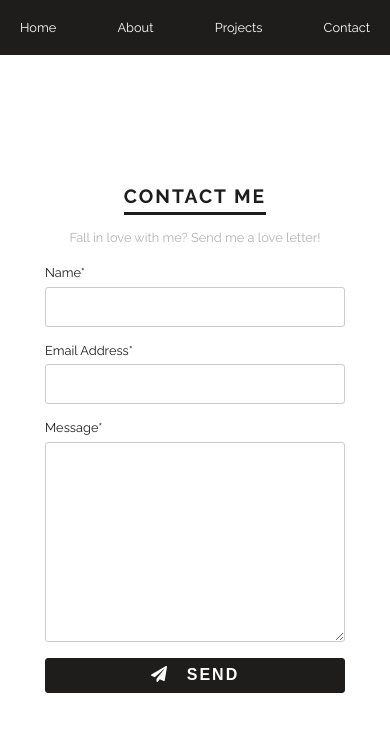
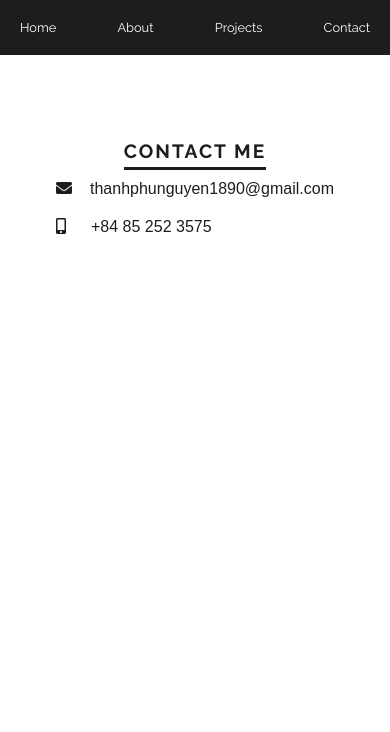
Before and after one commit to TDAK1509/portfolio-phu, a Vue app: page /contact in a window 390 px wide. Shown: the top 732 px of the page. Built offline with nearby package versions, Linux system fonts and the light colour scheme.

Commit message:
refactor: contact

```diff
--- a/src/components/TheContactModal.vue
+++ /dev/null
@@ -1,94 +0,0 @@
-<template>
-    <div class="modal-container" ref="modal" @click="onModalClick">
-        <div class="modal exclude">
-            <span class="text exclude">Thank you for your love letter!</span>
-            <button class="close exclude" type="button" @click="closeModal">+</button>
-        </div>
-    </div>
-</template>
-
-<script>
-export default {
-    name: "TheContactModal",
-
-    methods: {
-        closeModal() {
-            this.$emit("close");
-        },
-
-        onModalClick(event) {
-            if (!event.target.classList.contains("exclude")) {
-                this.closeModal();
-            }
-        }
-    }
-};
-</script>
-
-<style lang="scss" scoped>
-.modal-container {
-    height: 100vh;
-    width: 100%;
-    background: rgba(0, 0, 0, 0.4);
-    display: flex;
-    justify-content: center;
-    align-items: center;
-    position: absolute;
-    top: 0;
-    left: 0;
-    animation: fadeIn 200ms ease-in;
-
-    .modal {
-        box-sizing: border-box;
-        background: #fff;
-        padding: 20px 40px;
-        line-height: 2rem;
-        border-radius: 4px;
-        box-shadow: 10px 10px 10px 0 #000;
-        text-align: center;
-        display: flex;
-        justify-content: center;
-        align-items: center;
-        position: relative;
-        animation: scaleIn 200ms ease-in;
-
-        .close {
-            border: none;
-            background: none;
-            font-size: 2rem !important;
-            letter-spacing: 0;
-            position: absolute;
-            top: 0px;
-            right: 7px;
-            transform: rotate(45deg);
-            cursor: pointer;
-        }
-    }
-}
-
-@media only screen and (max-width: 500px) {
-    .modal {
-        max-width: 300px;
-    }
-}
-
-@keyframes fadeIn {
-    from {
-        opacity: 0;
-    }
-
-    to {
-        opacity: 1;
-    }
-}
-
-@keyframes scaleIn {
-    from {
-        transform: scale(0);
-    }
-
-    to {
-        transform: scale(1);
-    }
-}
-</style>
--- a/src/init-font-awesome.js
+++ b/src/init-font-awesome.js
@@ -1,13 +1,22 @@
 import { library } from "@fortawesome/fontawesome-svg-core";
 import {
+  faAngleRight,
+  faHandPointLeft,
+  faPaperPlane,
+  faSpinner,
+  faEnvelope,
+  faMobileAlt
+} from "@fortawesome/free-solid-svg-icons";
+
+const initFontAwesome = function() {
+  library.add(
     faAngleRight,
     faHandPointLeft,
     faPaperPlane,
-    faSpinner
-} from "@fortawesome/free-solid-svg-icons";
-
-const initFontAwesome = function() {
-    library.add(faAngleRight, faHandPointLeft, faPaperPlane, faSpinner);
+    faSpinner,
+    faEnvelope,
+    faMobileAlt
+  );
 };
 
 export default initFontAwesome;
--- a/src/views/Contact.vue
+++ b/src/views/Contact.vue
@@ -1,227 +1,55 @@
 <template>
-    <div>
+  <div class="contact-view">
     <main class="main">
       <header class="contact-us-header">
         <h4 class="title" ref="aboutMe">CONTACT ME</h4>
-
-                <p class="caption">Fall in love with me? Send me a love letter!</p>
       </header>
 
-            <form class="form" @submit.prevent="mail">
-                <label class="label">Name*</label>
+      <section>
+        <ul class="contact">
+          <li
+            class="contact-item"
+            v-for="(contact, index) in contactInfo"
+            :key="index"
+          >
+            <div class="contact-item-icon">
+              <font-awesome-icon :icon="contact.icon" />
+            </div>
 
-                <input
-                    class="input form-name"
-                    type="text"
-                    v-model="name"
-                    required
-                    @blur="validateName"
-                    ref="name"
-                />
-
-                <div class="error">{{errorName}}</div>
-
-                <label class="label">Email Address*</label>
-
-                <input
-                    class="input form-email"
-                    type="email"
-                    name="email"
-                    v-model="email"
-                    required
-                    @blur="validateEmail"
-                    ref="email"
-                />
-
-                <div class="error">{{errorEmail}}</div>
-
-                <label class="label">Message*</label>
-
-                <textarea
-                    class="input form-textarea"
-                    v-model="message"
-                    required
-                    @blur="validateMessage"
-                    ref="message"
-                ></textarea>
-
-                <div class="error">{{errorMessage}}</div>
-
-                <button class="submit">
-                    <template v-if="!loading">
-                        <font-awesome-icon class="icon" icon="paper-plane"></font-awesome-icon>
-                        <span class="text">SEND</span>
-                    </template>
-
-                    <font-awesome-icon v-else class="loading" icon="spinner" pulse></font-awesome-icon>
-                </button>
-
-                <div class="error">{{formErrorMessage}}</div>
-            </form>
+            <div class="contact-item-text">{{ contact.text }}</div>
+          </li>
+        </ul>
+      </section>
     </main>
-
-        <TheContactModal v-if="showModal" @close="showModal = false"></TheContactModal>
   </div>
 </template>
 
 <script>
-import TheContactModal from "@/components/TheContactModal";
-
 export default {
   name: "Contact",
 
-    components: {
-        TheContactModal
-    },
-
   data() {
     return {
-            loading: false,
-
-            name: "",
-            email: "",
-            message: "",
-
-            errorName: "",
-            errorEmail: "",
-            errorMessage: "",
-
-            formErrorMessage: "",
-
-            showModal: false
+      contactInfo: [
+        {
+          text: "thanhphunguyen1890@gmail.com",
+          icon: "envelope"
+        },
+        {
+          text: "+84 85 252 3575",
+          icon: "mobile-alt"
+        }
+      ]
     };
-    },
-
-    computed: {
-        isFormValid() {
-            return (
-                !this.errorName &&
-                !this.errorEmail &&
-                !this.errorMessage &&
-                !!this.name &&
-                !!this.email &&
-                !!this.message
-            );
-        }
-    },
-
-    methods: {
-        isEmail(email) {
-            const re = /^(([^<>()\[\]\\.,;:\s@"]+(\.[^<>()\[\]\\.,;:\s@"]+)*)|(".+"))@((\[[0-9]{1,3}\.[0-9]{1,3}\.[0-9]{1,3}\.[0-9]{1,3}\])|(([a-zA-Z\-0-9]+\.)+[a-zA-Z]{2,}))$/;
-            return re.test(String(email).toLowerCase());
-        },
-
-        validateName() {
-            const ref = this.$refs.name;
-
-            if (this.name == "") {
-                ref.classList.add("invalid");
-                this.errorName = "This field is required.";
-                this.shakeItOff(ref);
-            } else {
-                ref.classList.remove("invalid");
-                this.errorName = "";
-            }
-        },
-
-        validateMessage() {
-            const ref = this.$refs.message;
-
-            if (this.message == "") {
-                ref.classList.add("invalid");
-                this.errorMessage = "This field is required.";
-                this.shakeItOff(ref);
-            } else {
-                ref.classList.remove("invalid");
-                this.errorMessage = "";
-            }
-        },
-
-        validateEmail() {
-            const ref = this.$refs.email;
-
-            if (this.email === "") {
-                ref.classList.add("invalid");
-                this.errorEmail = "This field is required.";
-                this.shakeItOff(ref);
-            } else if (!this.isEmail(this.email)) {
-                ref.classList.add("invalid");
-                this.errorEmail = "Invalid email format.";
-                this.shakeItOff(ref);
-            } else {
-                ref.classList.remove("invalid");
-                this.errorEmail = "";
-            }
-        },
-
-        validateAll() {
-            this.validateName();
-            this.validateEmail();
-            this.validateMessage();
-        },
-
-        async mail() {
-            const data = {
-                name: this.name,
-                email: this.email,
-                message: this.message
-            };
-
-            this.loading = true;
-
-            try {
-                if (!this.isFormValid) throw "1";
-
-                const response = await this.sendEmailToAPI(data);
-
-                if (!response) throw "2";
-
-                this.showThankyouModal();
-            } catch (e) {
-                if (e == "1") {
-                    this.validateAll();
-                } else {
-                    this.formErrorMessage =
-                        "Unexpected error, please try again later!";
-                    console.log("Error sending email:", e);
-                }
-            } finally {
-                this.loading = false;
-            }
-        },
-
-        async sendEmailToAPI(data) {
-            const response = await fetch("https://formspree.io/xyyggwzd", {
-                method: "POST",
-                headers: {
-                    "Content-Type": "application/json"
-                },
-                body: JSON.stringify(data)
-            });
-
-            if (response.status !== 200) {
-                return false;
-            }
-
-            return true;
-        },
-
-        showThankyouModal() {
-            this.showModal = true;
-        },
-
-        shakeItOff(el) {
-            el.classList.add("shake");
-            setTimeout(() => {
-                el.classList.remove("shake");
-            }, 500);
-        }
   }
 };
 </script>
 
 <style lang="scss" scoped>
-@import "@/assets/scss/animations.scss";
+.contact-view {
+  width: 100%;
+  height: 100%;
+}
 
 .main {
   display: flex;
@@ -229,11 +57,11 @@ export default {
   align-items: center;
   flex-direction: column;
   letter-spacing: 0px;
+  margin-top: 90px;
 
   .contact-us-header {
     text-align: center;
-        padding-bottom: 20px;
-        border-bottom: 1px solid #ccc;
+    padding-bottom: 30px;
 
     .title {
       display: inline-block;
@@ -243,111 +71,38 @@ export default {
       padding-bottom: 10px;
       border-bottom: 3px solid #1f1c1c;
     }
-
-        .caption {
-            margin-top: 15px;
-            color: #b3b3b3;
-        }
   }
 }
 
-.form {
-    display: flex;
-    flex-direction: column;
-    width: 420px;
-    box-sizing: border-box;
-    padding-top: 20px;
-
-    .input {
-        width: 100%;
-        box-sizing: border-box;
-        border: 1px solid #ccc;
-        padding: 10px 10px;
-        border-radius: 3px;
-        font-size: 1rem;
-
-        &.form-textarea {
-            height: 200px;
+.contact {
+  font-family: "Arial", "sans-serif";
 }
 
-        &.invalid {
-            border-color: red;
+.contact-item {
+  display: flex;
+
+  &:not(:last-child) {
+    margin-bottom: 20px;
   }
 }
 
-    .label {
-        font-size: 0.9rem;
-        margin-bottom: 0.4rem;
+.contact-item-text {
+  margin-left: 18px;
 }
 
-    .error {
-        font-size: 0.9rem;
-        color: red;
-        margin-top: 0.2rem;
-        margin-bottom: 0.8rem;
-    }
-
-    .submit {
-        box-sizing: border-box;
-        height: 40px;
-        font-size: 1rem;
-        border: none;
-        border-radius: 3px;
-        background: #1f1c1c;
-        color: #fff;
-        border: 1px solid #1f1c1c;
-        font-weight: 700;
-        letter-spacing: 2px;
-        cursor: pointer;
-
-        .text {
-            margin-left: 20px;
-        }
-
-        &:hover {
-            transition: 0.2s;
-            background: #fff;
-            color: #1f1c1c;
-        }
-
-        &:active {
-            transform: translate(5px, -5px);
-        }
-
-        .loading {
-            font-size: 1.4rem;
-        }
-    }
+.contact-item-icon {
+  flex-basis: 17px;
 }
 
 @media only screen and (max-width: 500px) {
   .contact-us-header {
     padding-bottom: 10px !important;
-        border-bottom: none !important;
     margin-top: 50px !important;
 
     .title {
       font-size: 1.2rem !important;
       padding-bottom: 5px !important;
     }
-
-        .caption {
-            font-size: 0.8rem;
-        }
-    }
-
-    .form {
-        width: 300px;
-        padding-top: 10px;
-
-        .label,
-        .error {
-            font-size: 0.8rem;
-        }
-
-        .submit {
-            height: 35px;
-        }
   }
 }
 </style>
```
Lines whose indentation alone changed are shown as unchanged.
